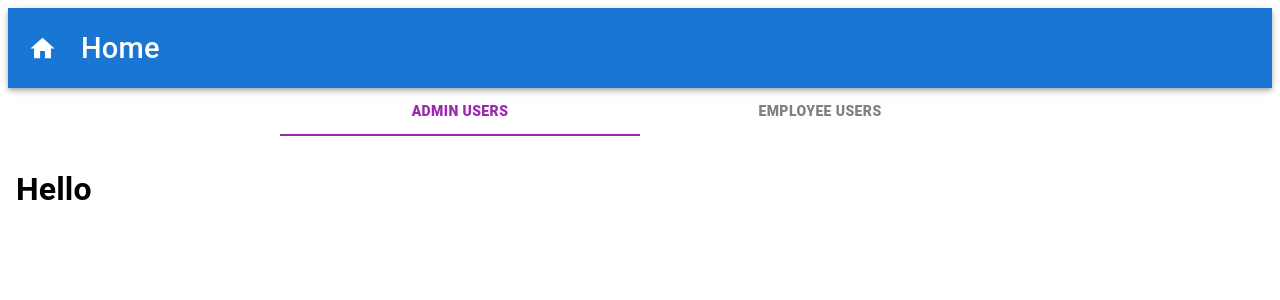
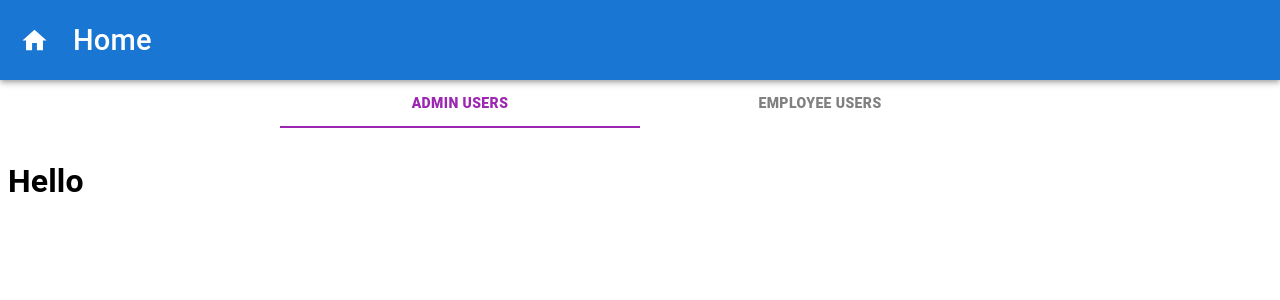
Before and after one commit to fzsf163/Debonair_ub, a React (Vite) app: page / in a window 1280 px wide. Shown: the top 300 px of the page. Built offline with nearby package versions, Linux system fonts and the light colour scheme.

Commit message:
data fetch additions

```diff
--- a/package.json
+++ b/package.json
@@ -14,6 +14,8 @@
     "@emotion/styled": "^11.11.0",
     "@mui/icons-material": "^5.11.16",
     "@mui/material": "^5.13.5",
+    "@tanstack/react-query": "^4.29.12",
+    "axios": "^1.4.0",
     "react": "^18.2.0",
     "react-dom": "^18.2.0"
   },
--- a/src/App.css
+++ b/src/App.css
@@ -0,0 +1,4 @@
+/* reset margin on body */
+body {
+    margin: 0;
+}
--- a/src/main.tsx
+++ b/src/main.tsx
@@ -2,9 +2,15 @@ import React from 'react'
 import ReactDOM from 'react-dom/client'
 import App from './App.tsx'
 import './index.css'
+import { QueryClient, QueryClientProvider } from '@tanstack/react-query'
 
-ReactDOM.createRoot(document.getElementById('root') as HTMLElement).render(
+// for fetching data
+const queryClient = new QueryClient();
+
+ReactDOM.createRoot( document.getElementById( 'root' ) as HTMLElement ).render(
   <React.StrictMode>
-    <App />
+    <QueryClientProvider client={ queryClient }>
+      <App />
+    </QueryClientProvider>
   </React.StrictMode>,
 )
```
Also changed, not shown: 2 other files (tests, documents, lock files or other folders).
